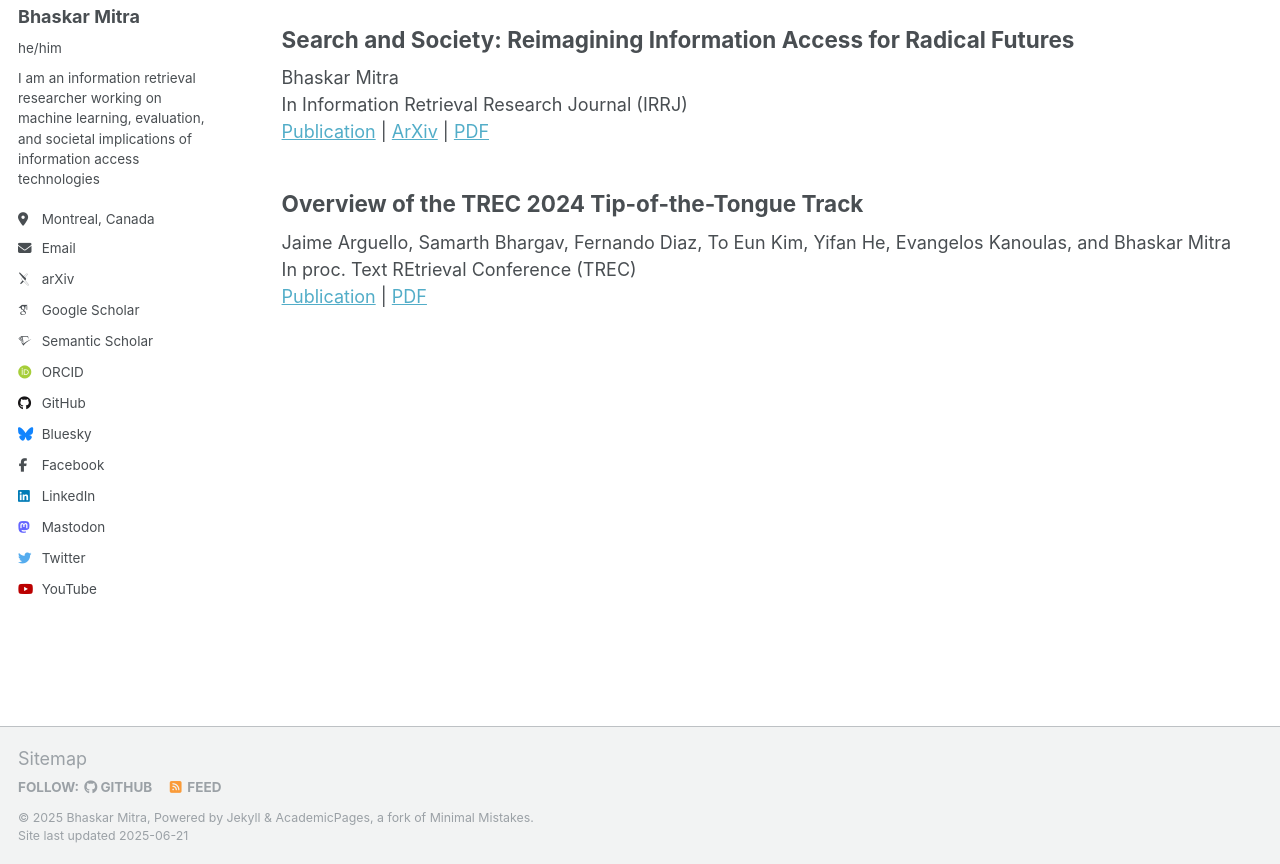
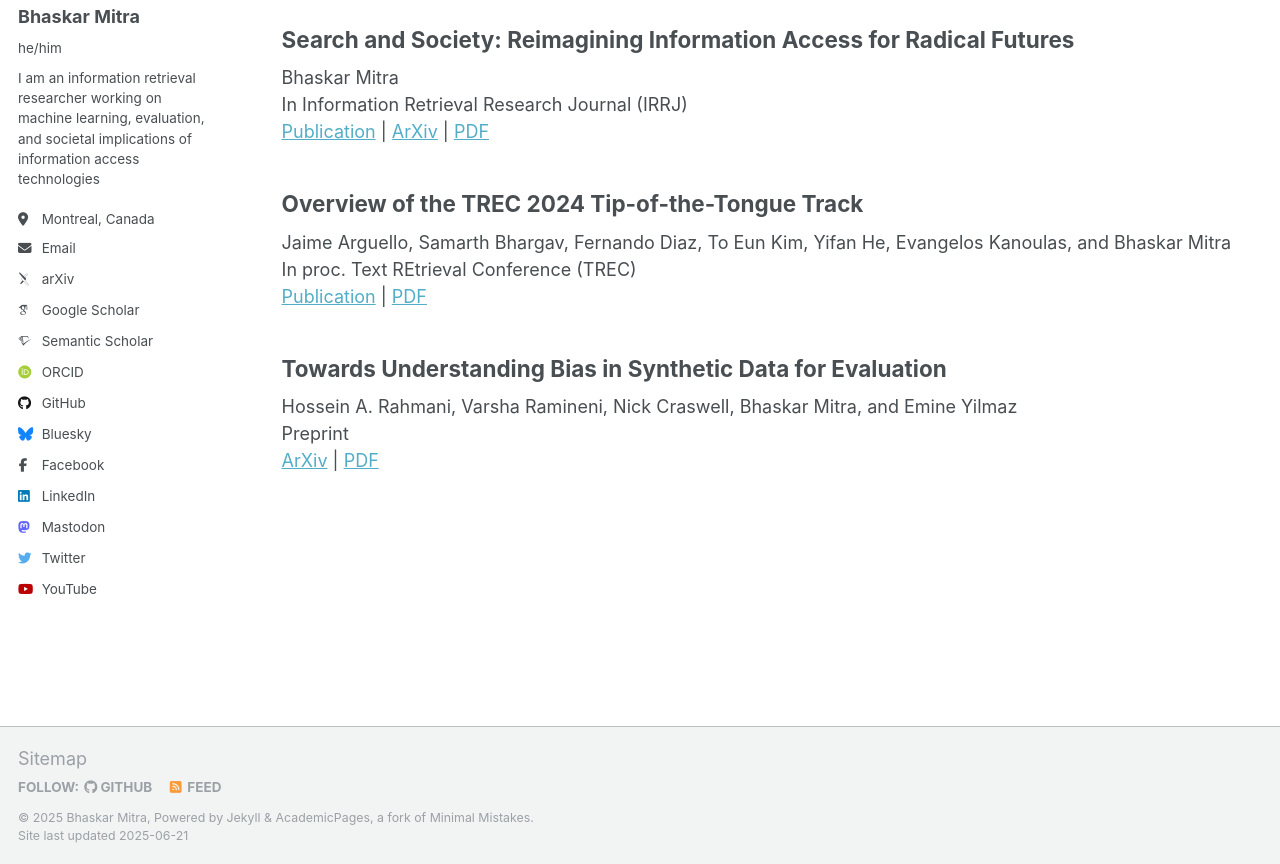
Before and after one commit to bhaskar-mitra/bhaskar-mitra.github.io, a Jekyll site: the page built from _pages/publications.html, in a window 1280 px wide and 1142 px high, cut to the strip 278-1142 px from the top of the window. Built offline with Jekyll 4.4.1, drawn with Linux system fonts in a browser that asks for light colours; some web fonts are replaced.

Commit message:
Update publications.html

```diff
--- a/_pages/publications.html
+++ b/_pages/publications.html
@@ -19,11 +19,17 @@ author_profile: true
     Bhaskar Mitra<br/>
     In Information Retrieval Research Journal (IRRJ)<br/>
     <a href="https://irrj.org/article/view/19654">Publication</a> | <a href="https://arxiv.org/abs/2403.17901">ArXiv</a> | <a href="../files/19654_Mitra.pdf">PDF</a>
-    </article>
+  </article>
   <article class="archive__item" itemscope itemtype="http://schema.org/CreativeWork">
     <h2>Overview of the TREC 2024 Tip-of-the-Tongue Track</h2>
     Jaime Arguello, Samarth Bhargav, Fernando Diaz, To Eun Kim, Yifan He, Evangelos Kanoulas, and Bhaskar Mitra<br/>
     In proc. Text REtrieval Conference (TREC)<br/>
     <a href="https://trec.nist.gov/pubs/trec33/papers/Overview_tot.pdf">Publication</a> | <a href="../files/Overview_tot_2024.pdf">PDF</a>
-    </article>
+  </article>
+  <article class="archive__item" itemscope itemtype="http://schema.org/CreativeWork">
+    <h2>Towards Understanding Bias in Synthetic Data for Evaluation</h2>
+    Hossein A. Rahmani, Varsha Ramineni, Nick Craswell, Bhaskar Mitra, and Emine Yilmaz<br/>
+    Preprint<br/>
+    <a href="https://arxiv.org/abs/2506.10301">ArXiv</a> | <a href="../files/2506.10301v1.pdf">PDF</a>
+  </article>
 </div>
```
